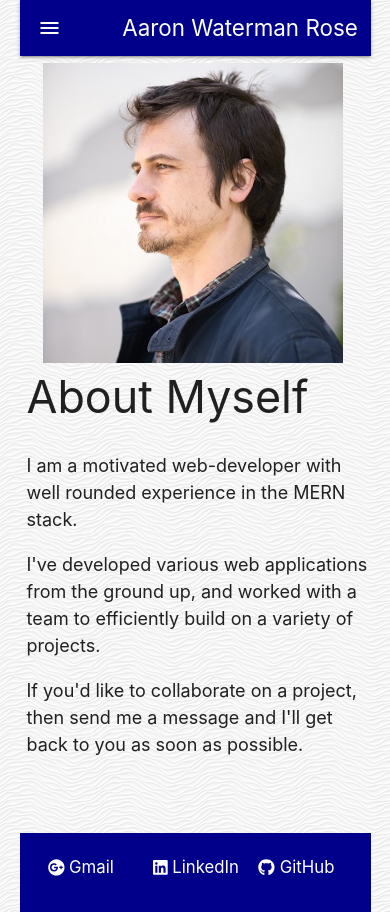
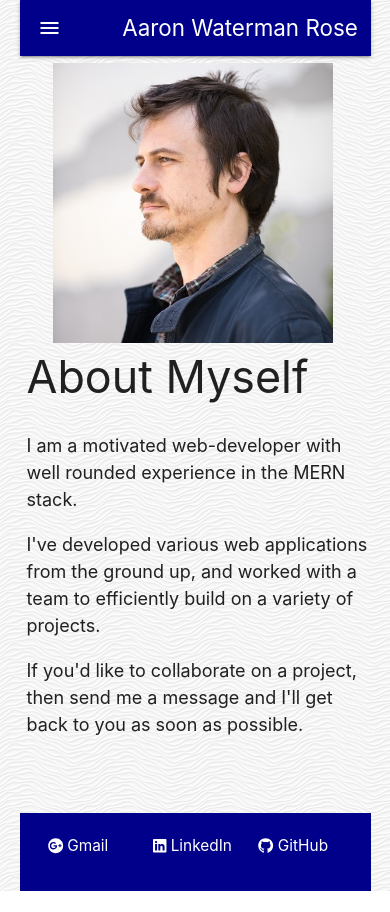
Before and after one commit to RexStrider/React-Portfolio, a React (Create React App) app in the folder client/: page / in a window 390 px wide. Shown: the top 912 px of the page. After the commit the page ends 891 px from the top, so only its background shows below. Built offline with nearby package versions, Linux system fonts and the light colour scheme.

Commit message:
mobile friendly update

```diff
--- a/client/src/Components/About.css
+++ b/client/src/Components/About.css
@@ -33,9 +33,9 @@
     }
 }
 
-@media (max-width: 500px) {
+@media (max-width: 450px) {
     .about img {
-        max-height: 300px;
-        max-width: 300px !important;
+        max-height: 280px;
+        max-width: 280px !important;
     }
 }
--- a/client/src/Components/Footer.css
+++ b/client/src/Components/Footer.css
@@ -24,7 +24,7 @@ body, #root, #container, #section {
 
 @media only screen and (max-width: 500px) {
     .page-footer .container a h5 {
-        font-size: 1.2rem;
+        font-size: 1.1rem;
         width: 90px;
     }
 }
--- a/client/src/Components/Header.js
+++ b/client/src/Components/Header.js
@@ -55,7 +55,7 @@ class Header extends Component {
                             </li>
                         </ul>
 
-                        <ul className="sidenav" id="mobile-demo">
+                        {/* <ul className="sidenav" id="mobile-demo">
                             <li className={window.location.pathname === '/' ? 'active' : ''}>
                                 <Link to='/' onClick={this.handleClick}>
                                     About
@@ -71,11 +71,11 @@ class Header extends Component {
                                     Contact
                                 </Link>
                             </li>
-                        </ul>
+                        </ul> */}
                     </section>
                 </nav>
 
-                {/* <ul className="sidenav" id="mobile-demo">
+                <ul className="sidenav" id="mobile-demo">
                     <li className={window.location.pathname === '/' ? 'active' : ''}>
                         <Link to='/' onClick={this.handleClick}>
                             About
@@ -91,7 +91,7 @@ class Header extends Component {
                             Contact
                         </Link>
                     </li>
-                </ul> */}
+                </ul>
             </section>
         )
     }
```
